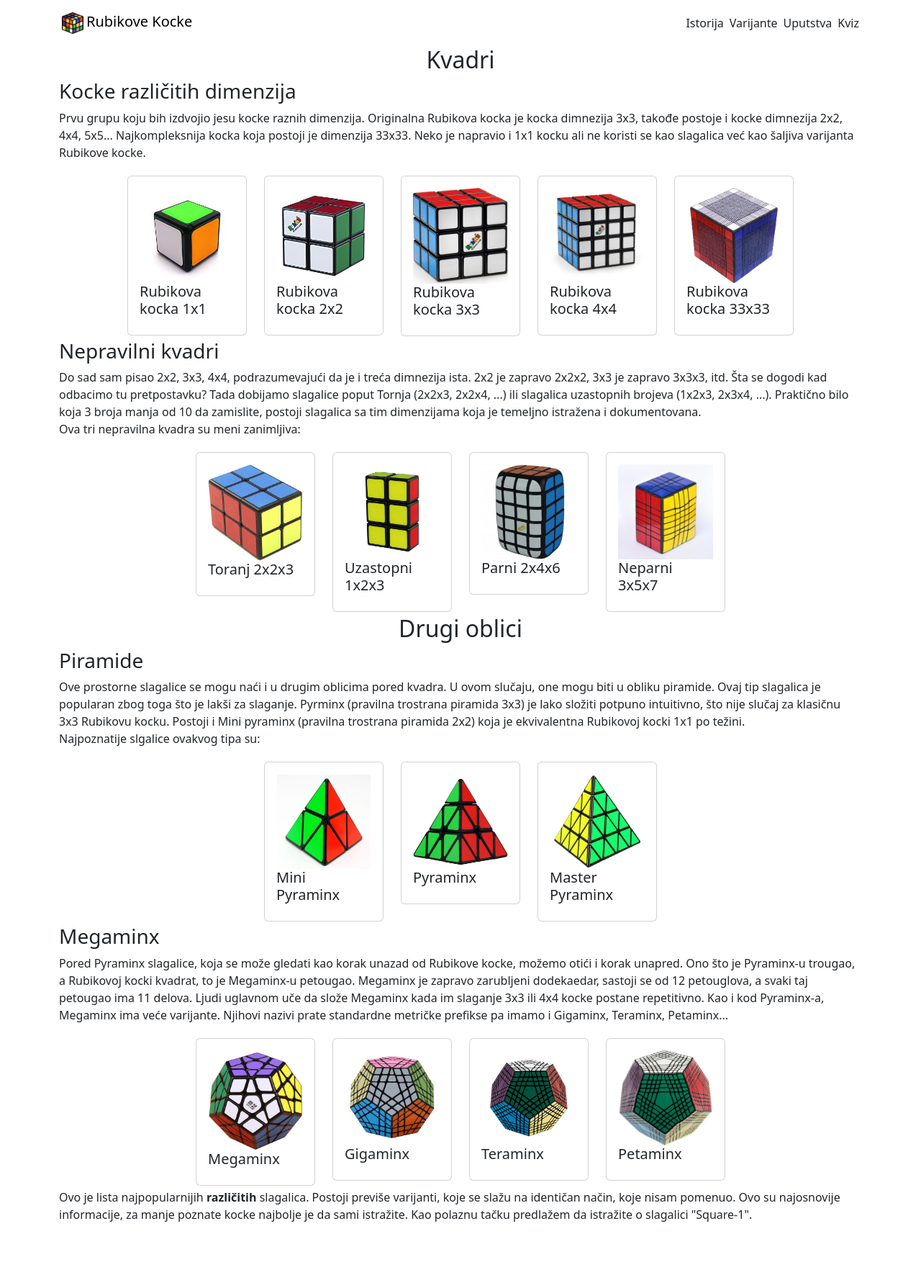
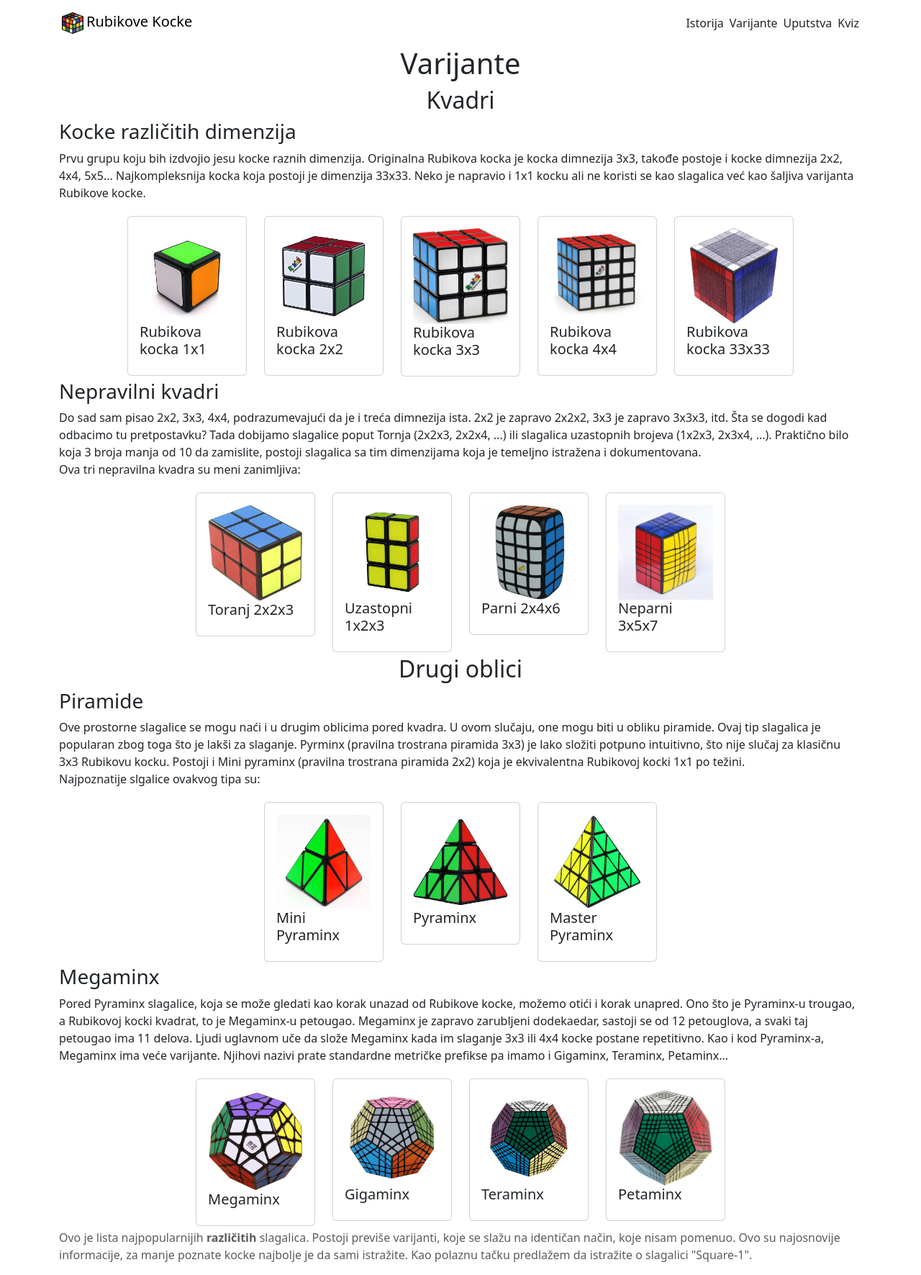
Before and after one commit to kimax0/RubikovaKocka, a React (Vite) app in the folder rubikova-kocka/: page /varijante in a window 1280 px wide. Shown: the whole page at 72% size. Before the commit the page ends 1715 px from the top, so only its background shows below. Built offline with nearby package versions, Linux system fonts and the light colour scheme.

Commit message:
Centriran tekst

```diff
--- a/rubikova-kocka/src/stranice/Istorija.tsx
+++ b/rubikova-kocka/src/stranice/Istorija.tsx
@@ -4,6 +4,11 @@
 const Istorija = () => {
   return (
     <Container className="container-fluid">
+      <Row>
+        <Col>
+          <h1 className="text-center">Istorija</h1>
+        </Col>
+      </Row>
       <Row>
         <Col>
           <h2>Ernő Rubik</h2>
--- a/rubikova-kocka/src/stranice/Varijante.tsx
+++ b/rubikova-kocka/src/stranice/Varijante.tsx
@@ -3,6 +3,11 @@
 const Varijante = () => {
   return (
     <Container className="container-fluid">
+      <Row>
+        <Col>
+          <h1 className="text-center">Varijante</h1>
+        </Col>
+      </Row>
       <Row>
         <h2 className="text-center">Kvadri</h2>
       </Row>
@@ -191,7 +196,7 @@
       </Row>
       <Row>
         <Col>
-          <p>
+          <p className="text-muted">
             Ovo je lista najpopularnijih <b>različitih</b> slagalica. Postoji previše varijanti, koje se slažu
             na identičan način, koje nisam pomenuo. Ovo su najosnovije informacije, za manje poznate kocke
             najbolje je da sami istražite. Kao polaznu tačku predlažem da istražite o slagalici "Square-1".
```
